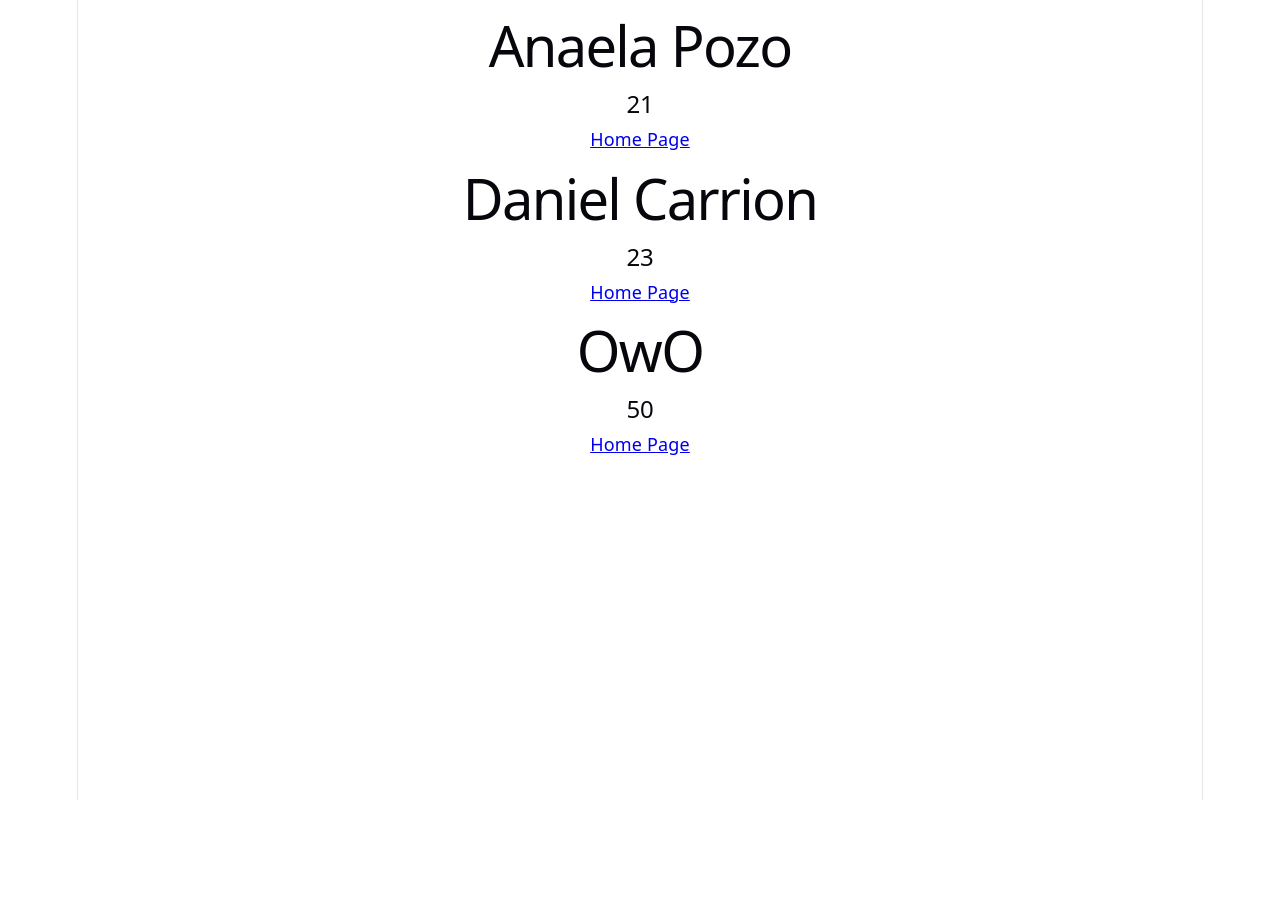
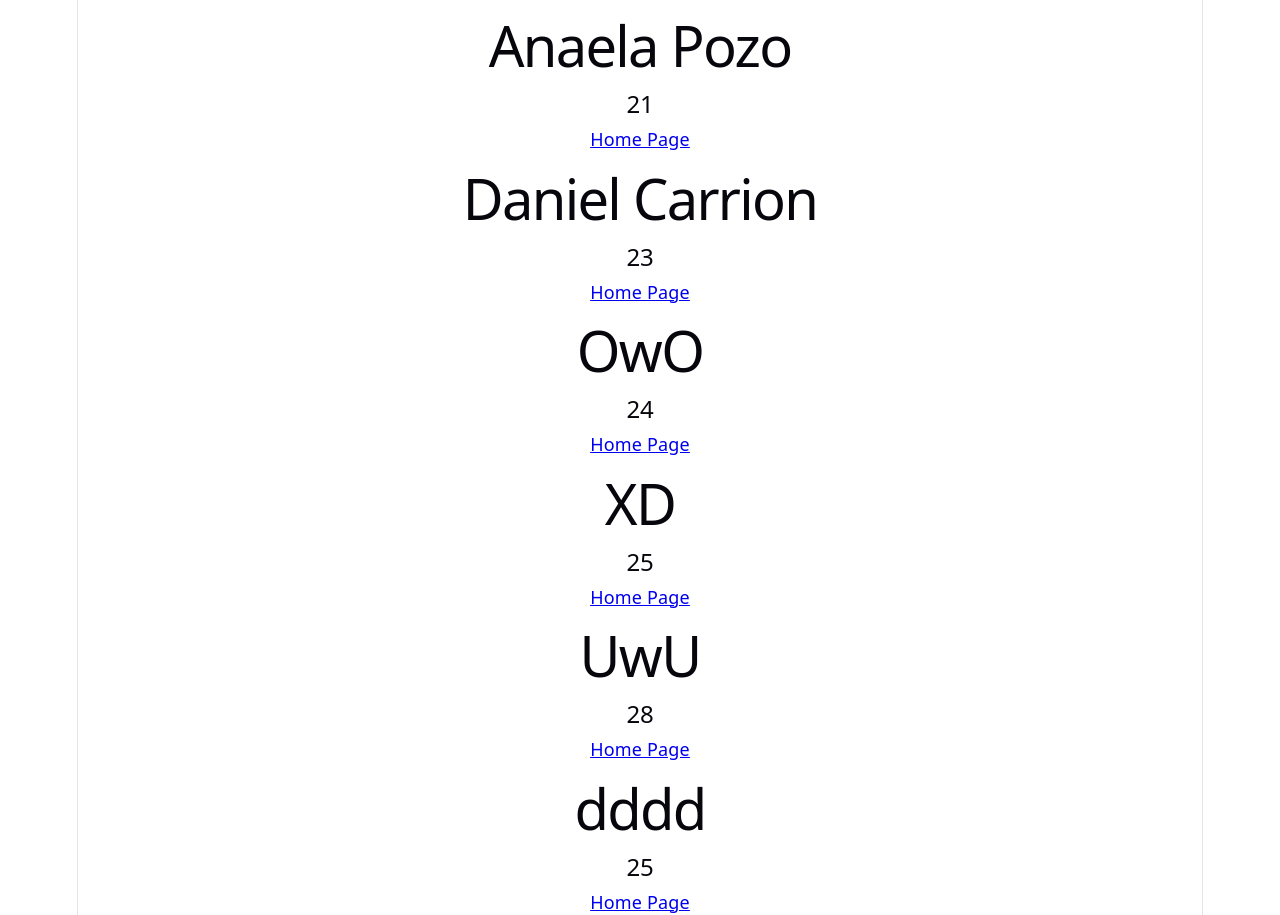
Before and after one commit to SailorJupiterUwU/AWM_2026A, a React (Vite) app in the folder 04-05-2026/fronted/: page / in a window 1280 px wide. Before the commit the page ends 800 px from the top, so only its background shows below. Built offline with nearby package versions, Linux system fonts and the light colour scheme.

Commit message:
use a external dates

```diff
--- a/04-05-2026/fronted/src/pages/EstudiantesPage.jsx
+++ b/04-05-2026/fronted/src/pages/EstudiantesPage.jsx
@@ -1,10 +1,17 @@
 import Estudiante from "../components/Estudiante";
+import { listaEstudiantes } from "../utils/data";
 const EstudiantesPage = () => {
     return (
         <div>
+            {/*
             <Estudiante nombre={"Anaela Pozo"} edad={21} url={"https://www.google.com"} />
             <Estudiante nombre={"Daniel Carrion"} edad={23} url={"https://www.google.com"} />
-            <Estudiante nombre={"OwO"} edad={50} url={"https://www.google.com"} />
+            <Estudiante nombre={"OwO"} edad={50} url={"https://www.google.com"} />*/}
+            {
+                listaEstudiantes.map((estudiante) => {
+                    return <Estudiante nombre={estudiante.nombre} edad={estudiante.edad} url={estudiante.url}/>
+                })
+            }
         </div>
     )
 }
--- a/04-05-2026/fronted/src/utils/data.js
+++ b/04-05-2026/fronted/src/utils/data.js
@@ -3,4 +3,6 @@ export const listaEstudiantes = [
     { id: 2, nombre: "Daniel Carrion", edad: 23, url: "https://www.google.com" },
     { id: 3, nombre: "OwO", edad: 24, url: "https://www.google.com" },
     { id: 4, nombre: "XD", edad: 25, url: "https://www.google.com" },
+    { id: 5, nombre: "UwU", edad: 28, url: "https://www.google.com" },
+    { id: 6, nombre: "dddd", edad: 25, url: "https://www.google.com" }
 ]
```
